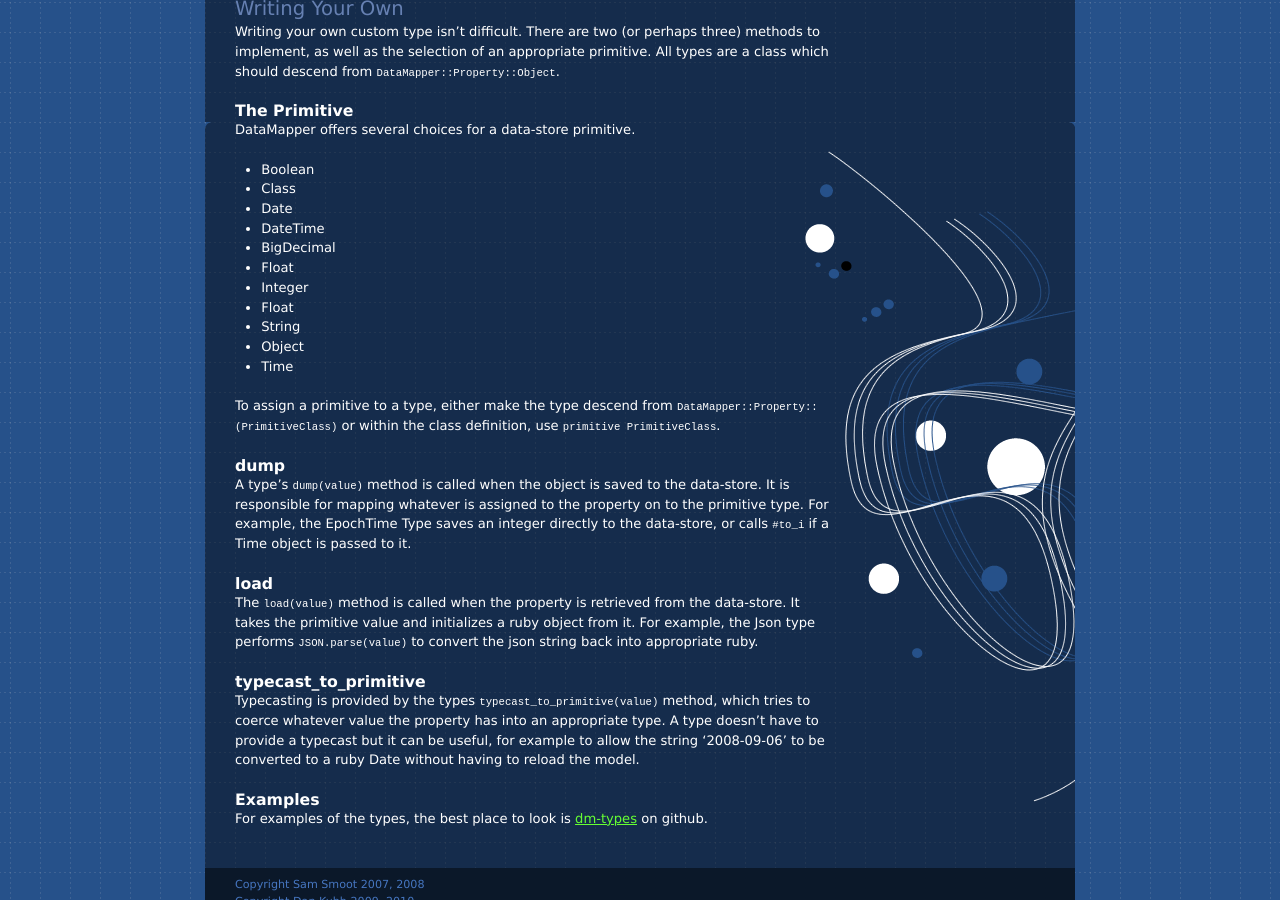
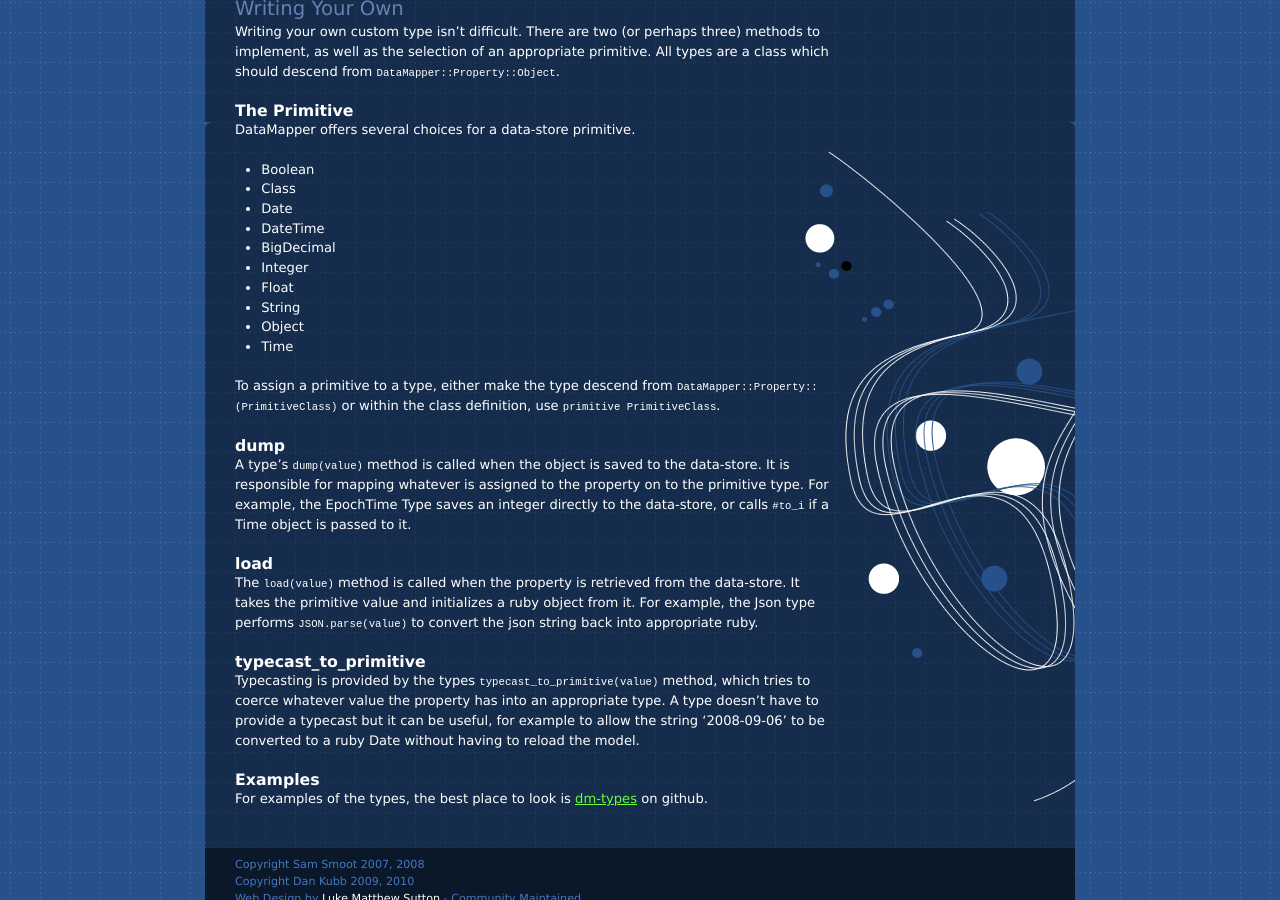
Before and after one commit to datamapper/datamapper.github.com, a Jekyll site: the page built from docs/dm_more/types.markdown, in a window 1280 px wide and 900 px high, scrolled down 2007 px. Built offline with Jekyll 4.4.1, drawn with Linux system fonts in a browser that asks for light colours.

Commit message:
Removed duplicate "Float" item from Primitive list.

```diff
--- a/docs/dm_more/types.markdown
+++ b/docs/dm_more/types.markdown
@@ -117,7 +117,6 @@ DataMapper offers several choices for a data-store primitive.
 * Date
 * DateTime
 * BigDecimal
-* Float
 * Integer
 * Float
 * String
```
